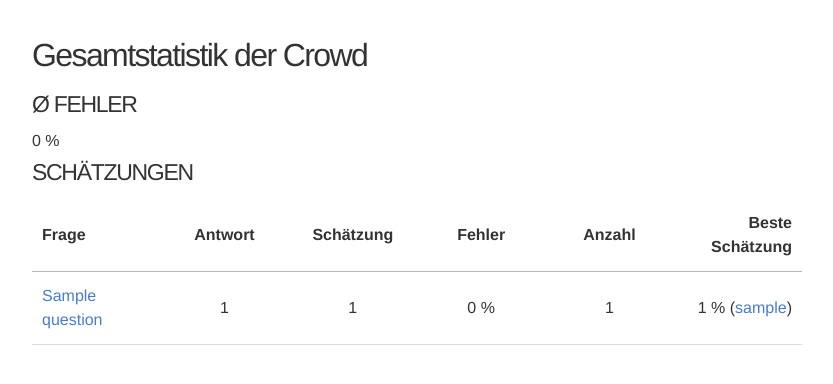
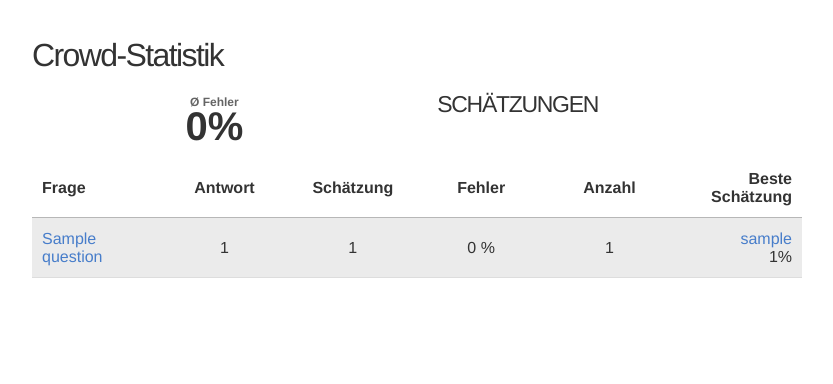
Before and after one commit to tmjssz/estimate, a Django app: a page that uses questions/templates/questions/statistics-all.html in a window 1280 px wide. Shown: the part 45-429 px from the top of the page, without its empty margins (223-1056 px from the left). Run offline with Django 3.2, Linux system fonts and the light colour scheme; a user stored in the database is signed in; tables that the repository leaves empty hold one stand-in row (values such as "Sample post"); some libraries are stand-ins or nearby versions.

Commit message:
Noch nicht beantwortete Fragen in der Statistik nur eingeschränkt anzeigen & Styling

```diff
--- a/questions/templates/questions/statistics-all.html
+++ b/questions/templates/questions/statistics-all.html
@@ -5,37 +5,53 @@
 {% block content %}
 <div id="statistics-all">
 
-    <h2>Gesamtstatistik der Crowd</h2>
+    <h2>Crowd-Statistik</h2>
 
-    <h3>&#216; Fehler</h3>
-
-    <div class="score">{{ avg_percentage_error|floatformat:"-2" }} %</div>
+    <div class="error">
+        <span class="title">&#216; Fehler</span>
+        <span class="value">{{ avg_percentage_error|floatformat:"-2" }}%</span>
+    </div>
 
     {% if estimate_list %}
     <h3>Schätzungen</h3>
 
-    <p>
     <table>
         <tr>
             <th>Frage</th>
-            <th>Antwort</th>
-            <th>Schätzung</th>
+            <th class="no-tablet">Antwort</th>
+            <th class="no-mobile">Schätzung</th>
             <th>Fehler</th>
             <th>Anzahl</th>
             <th>Beste Schätzung</th>
         </tr>
-        {% for avg, best, count in estimate_list %}
+        {% for avg, best, count, show in estimate_list %}
+            {% if best.user == user %}
+            <tr class="current_user">
+            {% else %}
             <tr>
+            {% endif %}
+
+            {% if show %}
                 <td><a href="{% url 'questions_statistics_question' avg.question.slug %}">{{ avg.question }}</a></td>
-            <td>{{ avg.question.answer|floatformat }}</td>
-            <td>{{ avg.estimate|floatformat:"-2" }}</td>
+                <td class="no-tablet">{{ avg.question.answer|floatformat }}</td>
+                <td class="no-mobile">{{ avg.estimate|floatformat:"-2" }}</td>
                 <td>{{ avg.percentage_error|floatformat:"-2" }} %</td>
                 <td>{{ count }}</td>
-            <td>{{ best.percentage_error|floatformat:"-2" }} % (<a href="{% url 'questions_user' best.user %}">{{ best.user }}</a>)</td>
+                <td><a class="best" href="{% url 'questions_user' best.user %}">{{ best.user }}</a>{{ best.percentage_error|floatformat:"-2" }}%</td>
+
+            {% else %}
+
+                <td><a href="{% url 'questions_question_show' avg.question.slug %}">{{ avg.question }}</a></td>
+                <td class="no-tablet"></td>
+                <td class="no-mobile"></td>
+                <td>{{ avg.percentage_error|floatformat:"-2" }} %</td>
+                <td>{{ count }}</td>
+                <td><a class="best" href="{% url 'questions_user' best.user %}">{{ best.user }}</a>{{ best.percentage_error|floatformat:"-2" }}%</td>
+
+            {% endif %}
             </tr>
         {% endfor %}
     </table>
-    </p>
     {% else %}
         <p>Bisher wurden noch keine Schätzungen abgegeben.</p>
     {% endif %}
--- a/questions/views.py
+++ b/questions/views.py
@@ -294,20 +294,25 @@ def statistics_crowd(request):
         avg_estimates = Estimate.objects.get_avg_estimates()
         best_estimates = []
         count_estimates = []
+        show_estimate = []
 
         for e in avg_estimates:
             avg_percentage_error += e.percentage_error
             best_estimate = Estimate.objects.get_best_estimate(e.question)
             best_estimates.append(best_estimate)
+
             count = Estimate.objects.filter(question=e.question).count()
             count_estimates.append(count)
+
+            show = Estimate.objects.filter(question=e.question, user=request.user).exists() or e.question.author == request.user
+            show_estimate.append(show)
 
         if len(avg_estimates) > 0:
             avg_percentage_error = avg_percentage_error / len(avg_estimates)
 
         #best_estimates = Estimate.objects.get_best_estimates()
-        estimate_list = zip(avg_estimates, best_estimates, count_estimates)
-        return render(request, 'questions/statistics-all.html', {'avg_percentage_error': avg_percentage_error, 'estimate_list': estimate_list})
+        estimate_list = zip(avg_estimates, best_estimates, count_estimates, show_estimate)
+        return render(request, 'questions/statistics-all.html', {'user': request.user, 'avg_percentage_error': avg_percentage_error, 'estimate_list': estimate_list})
 
     else:
         raise Http404
@@ -355,12 +360,18 @@ def statistics_user(request, username):
         estimates = None
         return render(request, 'questions/statistics-user.html', {'user': request.user, 'show_user': user, 'score': score, 'estimate_list': estimates, 'estimates_time_out': estimates_time_out, 'score_per_question': score_per_question, 'error_per_question': error_per_question})
     else:
+        show_estimate = []
         for e in estimates:
             score += e.score
             sum_percentage_error += e.percentage_error
 
+            show = Estimate.objects.filter(question=e.question, user=request.user).exists() or e.question.author == request.user
+            show_estimate.append(show)
+
         score_per_question = score / estimates.count()
         error_per_question = sum_percentage_error / estimates.count()
+
+        estimates = zip(estimates, show_estimate)
 
         return render(request, 'questions/statistics-user.html', {'user': request.user, 'show_user': user, 'score': score, 'estimate_list': estimates, 'estimates_time_out': estimates_time_out, 'score_per_question': score_per_question, 'error_per_question': error_per_question})
 
--- a/static/css/sass/_base.scss
+++ b/static/css/sass/_base.scss
@@ -101,6 +101,7 @@ body {
 		}
 
 		table {
+
 			tr {
 
 				&.current_user {
@@ -109,6 +110,7 @@ body {
 
 				td, th {
 					text-align: center;
+					line-height: 1.1em;
 
 					&:first-child, &.left {
 						text-align: left;
--- /dev/null
+++ b/static/css/sass/pages/_statistics-all.scss
@@ -0,0 +1,20 @@
+#statistics-all {
+
+	.error {
+		@include span-columns(2.5 of 5);
+		@include number($base-font-color);
+		margin-bottom: 20px;
+
+		@include media($mobile) {
+			@include span-columns(2 of 4);
+		}
+	}
+
+	table {
+		td {
+			a.best {
+				display:block;
+			}
+		}
+	}
+}
--- a/static/css/sass/styles.scss
+++ b/static/css/sass/styles.scss
@@ -27,6 +27,7 @@ $strong-coffee: #CAB69A;
 @import "pages/question-score";
 @import "pages/question-show";
 @import "pages/questions-list-all";
+@import "pages/statistics-all";
 @import "pages/statistics-question";
 @import "pages/statistics-user";
 
--- a/static/css/styles.css
+++ b/static/css/styles.css
@@ -344,7 +344,8 @@ body {
     body #main table tr.current_user {
       background: #ebebeb; }
     body #main table tr td, body #main table tr th {
-      text-align: center; }
+      text-align: center;
+      line-height: 1.1em; }
       body #main table tr td:first-child, body #main table tr td.left, body #main table tr th:first-child, body #main table tr th.left {
         text-align: left;
         padding-left: 10px; }
@@ -1505,6 +1506,38 @@ aside.menu {
       #questions-list-all .half:last-child {
         margin-right: 0; } }
 
+#statistics-all .error {
+  float: left;
+  display: block;
+  margin-right: 5.26316%;
+  width: 47.36842%;
+  text-align: center;
+  margin-bottom: 20px; }
+  #statistics-all .error:last-child {
+    margin-right: 0; }
+  #statistics-all .error .title {
+    font-weight: bold;
+    font-size: 12px;
+    color: #646464;
+    display: block;
+    width: 100%; }
+  #statistics-all .error .value {
+    font-size: 40px;
+    font-weight: bold;
+    display: block;
+    width: 100%;
+    color: #333333; }
+  @media screen and (max-width: 480px) {
+    #statistics-all .error {
+      float: left;
+      display: block;
+      margin-right: 6.66667%;
+      width: 46.66667%; }
+      #statistics-all .error:last-child {
+        margin-right: 0; } }
+#statistics-all table td a.best {
+  display: block; }
+
 #statistics-question .resolution {
   float: left;
   display: block;
```
Also changed, not shown: questions/templates/questions/statistics-user.html (+24 -8 lines). Lines whose indentation alone changed are shown as unchanged.
